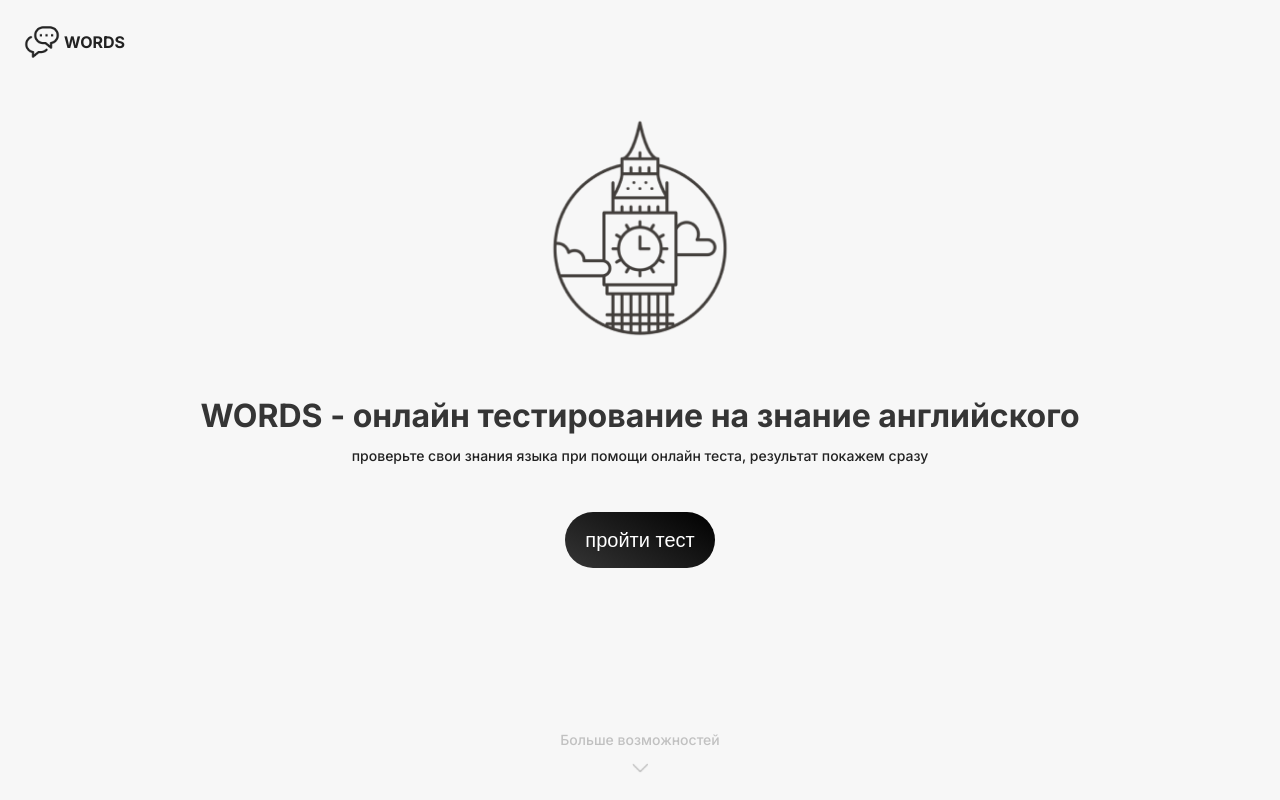
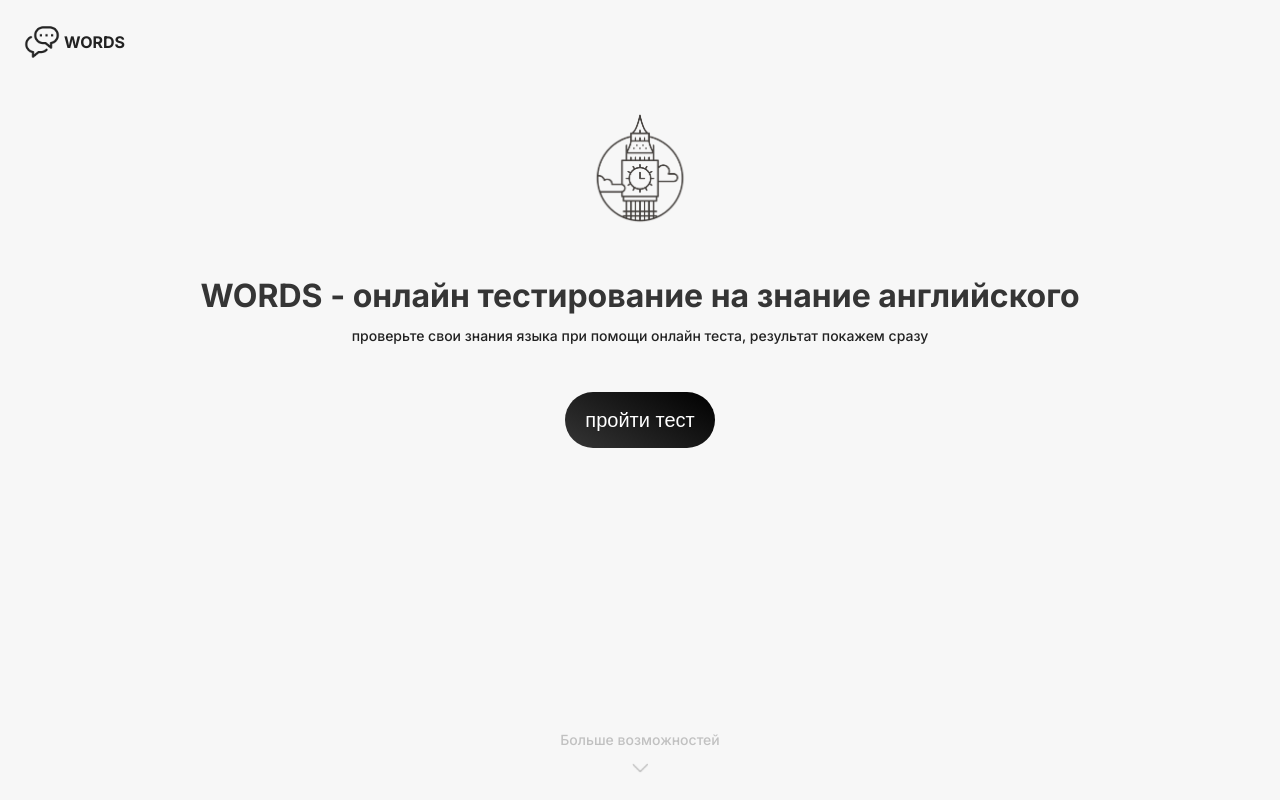
Before and after one commit to lletov/words, a React (Create React App) app: page / in a window 1280 px wide. Shown: the top 800 px of the page. Built offline with nearby package versions, Linux system fonts and the light colour scheme.

Commit message:
fix: banner img size

```diff
--- a/src/index.css
+++ b/src/index.css
@@ -96,7 +96,7 @@ h5 {
 }
 
 .banner img {
-  width: 240px;
+  width: 120px;
 }
 
 .banner h4{
```
